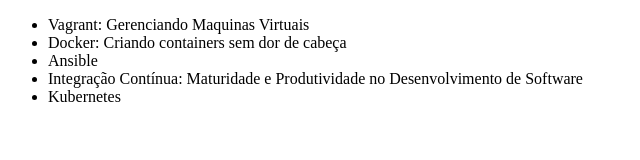
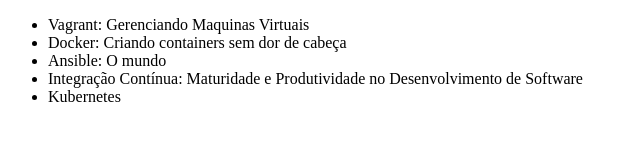
Before and after one commit to DaniloGAguiar/alura-git, a plain HTML site: page index.html in a window 1280 px wide. Shown: the full height of the page, 0-640 px from the left. Drawn offline with Linux system fonts and the light colour scheme.

Commit message:
Corrigindo texto-teste

```diff
--- a/index.html
+++ b/index.html
@@ -8,7 +8,7 @@
     <ul>
         <li>Vagrant: Gerenciando Maquinas Virtuais</li>
         <li>Docker: Criando containers sem dor de cabeça</li>
-        <li>Ansible</li>
+        <li>Ansible: O mundo</li>
         <li>Integração Contínua: Maturidade e Produtividade no Desenvolvimento de Software</li>
         <li>Kubernetes</li>
     </ul>
```
Also changed, not shown: 1 other file.
